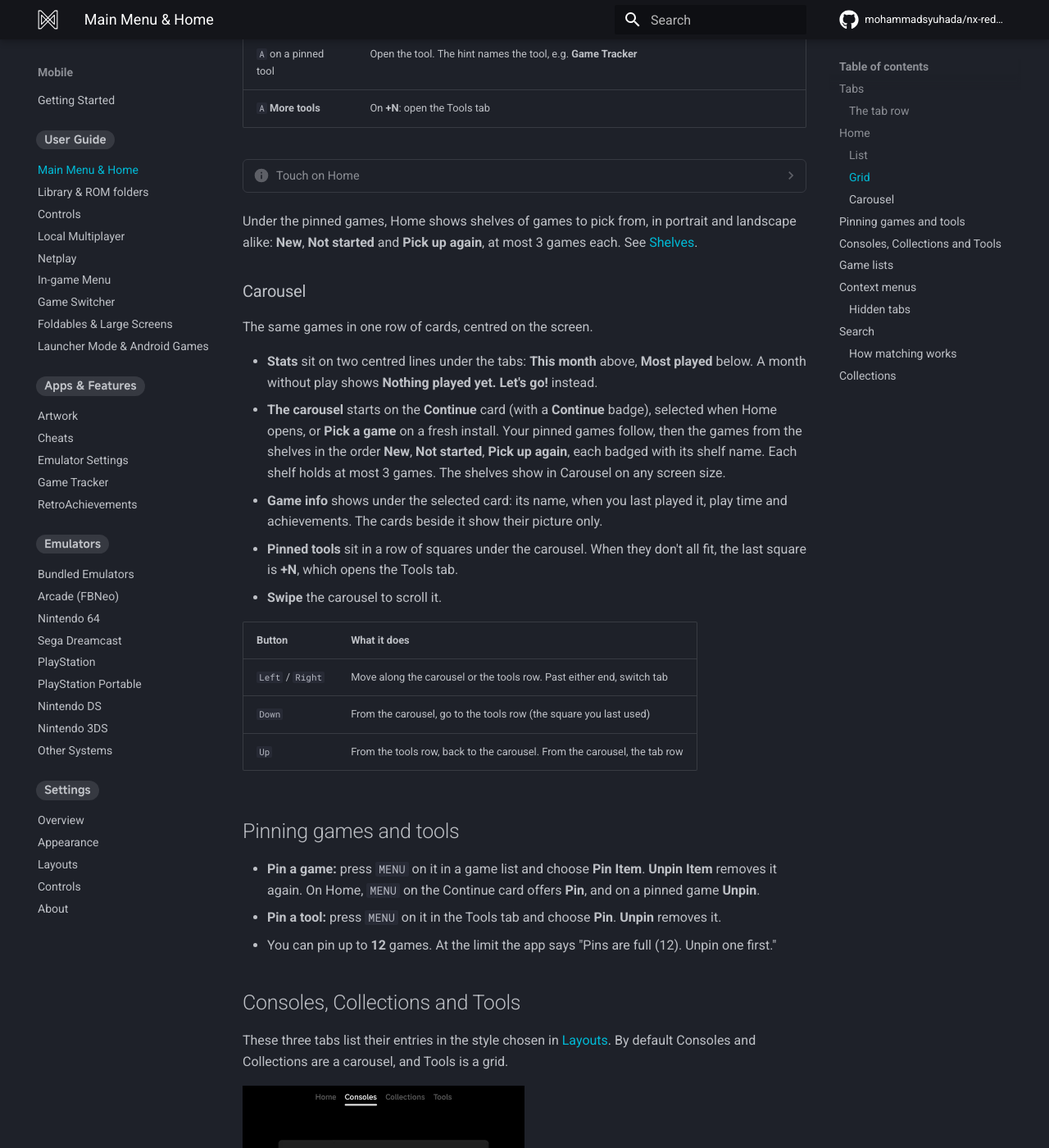
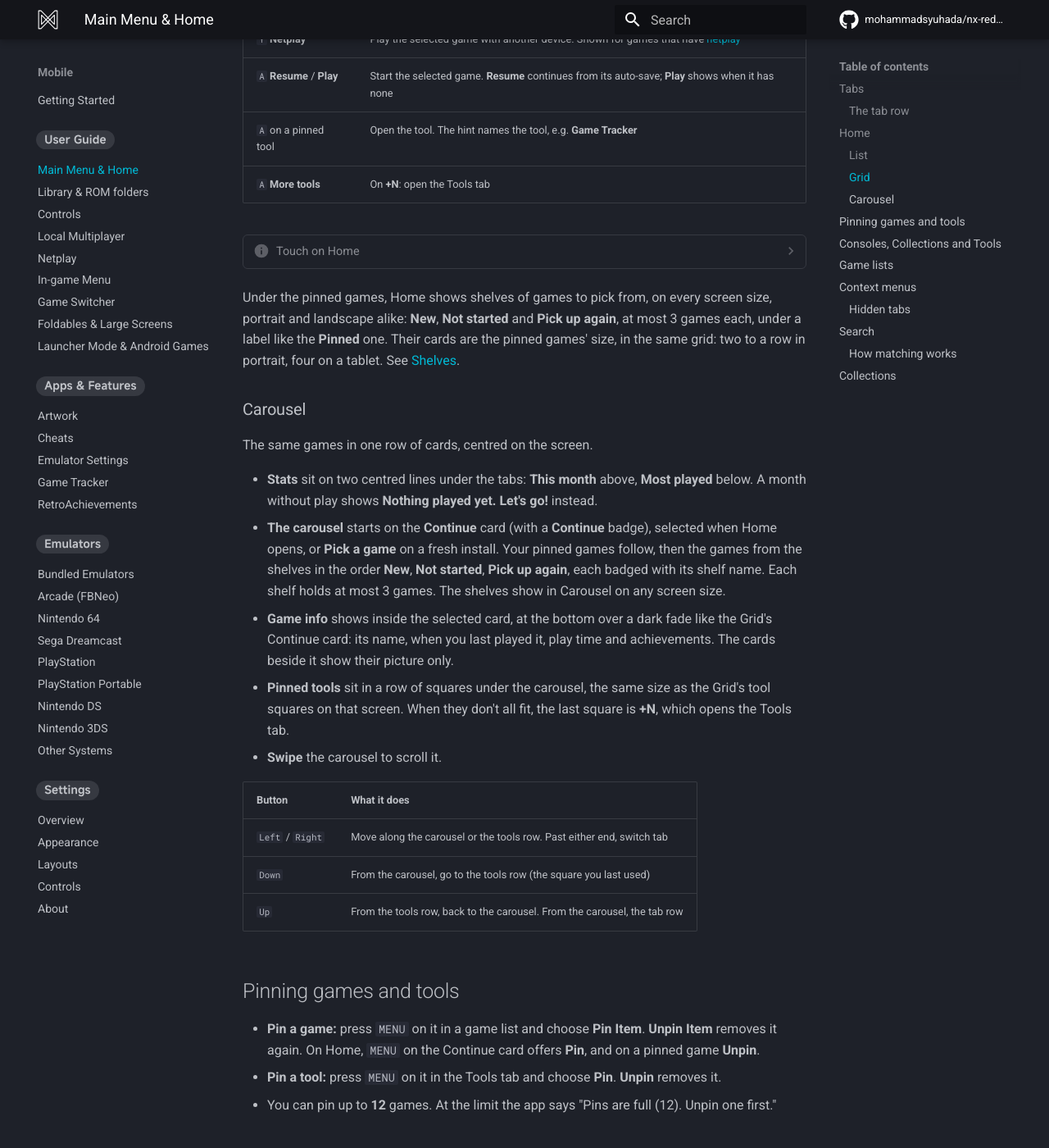
Before and after one commit to mohammadsyuhada/nx-redux-docs, an MkDocs documentation site: the page built from docs/mobile/main-menu.md, in a window 1280 px wide and 1400 px high, scrolled down 4202 px. Shown: the whole window at 82% size. Built offline with MkDocs 1.6.1 and Material for MkDocs 9.7.7, drawn with Linux system fonts in a browser that asks for light colours; comment, search, counter and statistics services are not loaded; some of the changed text lies outside the part shown.

Commit message:
docs(mobile): Home shelves on every face, Grid fling, Carousel in-card caption and dock size, List info row, Consoles controller List only
Co-Authored-By: Claude Opus 5.5 <noreply@anthropic.com>

```diff
--- a/docs/mobile/main-menu.md
+++ b/docs/mobile/main-menu.md
@@ -94,6 +94,11 @@ Everything on Home in one list.
 - **Behind the list** you see the selected game's picture (for the Continue
   game, where you left off). A selected tool shows its icon, large and dim, on
   the right.
+- **The scroll arrows** sit on the picture just above the button hints, with no
+  shade behind them.
+- **Game info** (when you last played, play time) shows only while
+  [Button hints](layouts.md#page-title-and-button-hints) are hidden and
+  [Extra info](layouts.md#extra-info) is on, in the row where the hints were.
 - **On a fresh install**, with only **Pick a game** in the list, its card
   fills the screen.
 
@@ -144,11 +149,14 @@ This is the default layout.
     - Tap a card to select it, then tap it again to play or open it. This
       goes for the Continue card, pinned games and pinned tools.
     - A long press opens the same menu as `MENU`.
-    - Drag up and down to scroll without selecting anything.
+    - Drag up and down to scroll without selecting anything. Let go mid-drag
+      and the page glides on.
 
-Under the pinned games, Home shows shelves of games to pick from, in portrait
-and landscape alike: **New**, **Not started** and **Pick up again**, at most
-3 games each. See [Shelves](foldables.md#shelves).
+Under the pinned games, Home shows shelves of games to pick from, on every
+screen size, portrait and landscape alike: **New**, **Not started** and
+**Pick up again**, at most 3 games each, under a label like the **Pinned**
+one. Their cards are the pinned games' size, in the same grid: two to a row
+in portrait, four on a tablet. See [Shelves](foldables.md#shelves).
 
 ### Carousel
 
@@ -162,10 +170,12 @@ The same games in one row of cards, centred on the screen.
   games follow, then the games from the shelves in the order **New**, **Not
   started**, **Pick up again**, each badged with its shelf name. Each shelf holds at most 3 games. The
   shelves show in Carousel on any screen size.
-- **Game info** shows under the selected card: its name, when you last played
-  it, play time and achievements. The cards beside it show their picture only.
-- **Pinned tools** sit in a row of squares under the carousel. When they don't
-  all fit, the last square is **+N**, which opens the Tools tab.
+- **Game info** shows inside the selected card, at the bottom over a dark
+  fade like the Grid's Continue card: its name, when you last played it, play
+  time and achievements. The cards beside it show their picture only.
+- **Pinned tools** sit in a row of squares under the carousel, the same size
+  as the Grid's tool squares on that screen. When they don't all fit, the last
+  square is **+N**, which opens the Tools tab.
 - **Swipe** the carousel to scroll it.
 
 | Button | What it does |
@@ -192,10 +202,10 @@ and Tools is a grid.
 
 ![Consoles tab](../assets/screenshots/mobile/tab-consoles.webp)
 
-- **Consoles** show their logo and how many games they hold. In the List and
-  Carousel styles the selected console's controller shows too, unless you set
-  **Consoles controller** to **Background** or **None** in
-  [Layouts](layouts.md#consoles-controller).
+- **Consoles** show their logo and how many games they hold. In the Carousel
+  style the selected console's controller shows too. In the List style it
+  does as well, unless you set **Consoles controller** to **Background** or
+  **None** in [Layouts](layouts.md#consoles-controller).
 - **Collections** show their name and game count.
 
 ![Collections tab](../assets/screenshots/mobile/tab-collections.webp)
```
Also changed, not shown: docs/mobile/foldables.md (+2 -1 lines), docs/mobile/layouts.md (+8 -8 lines).
